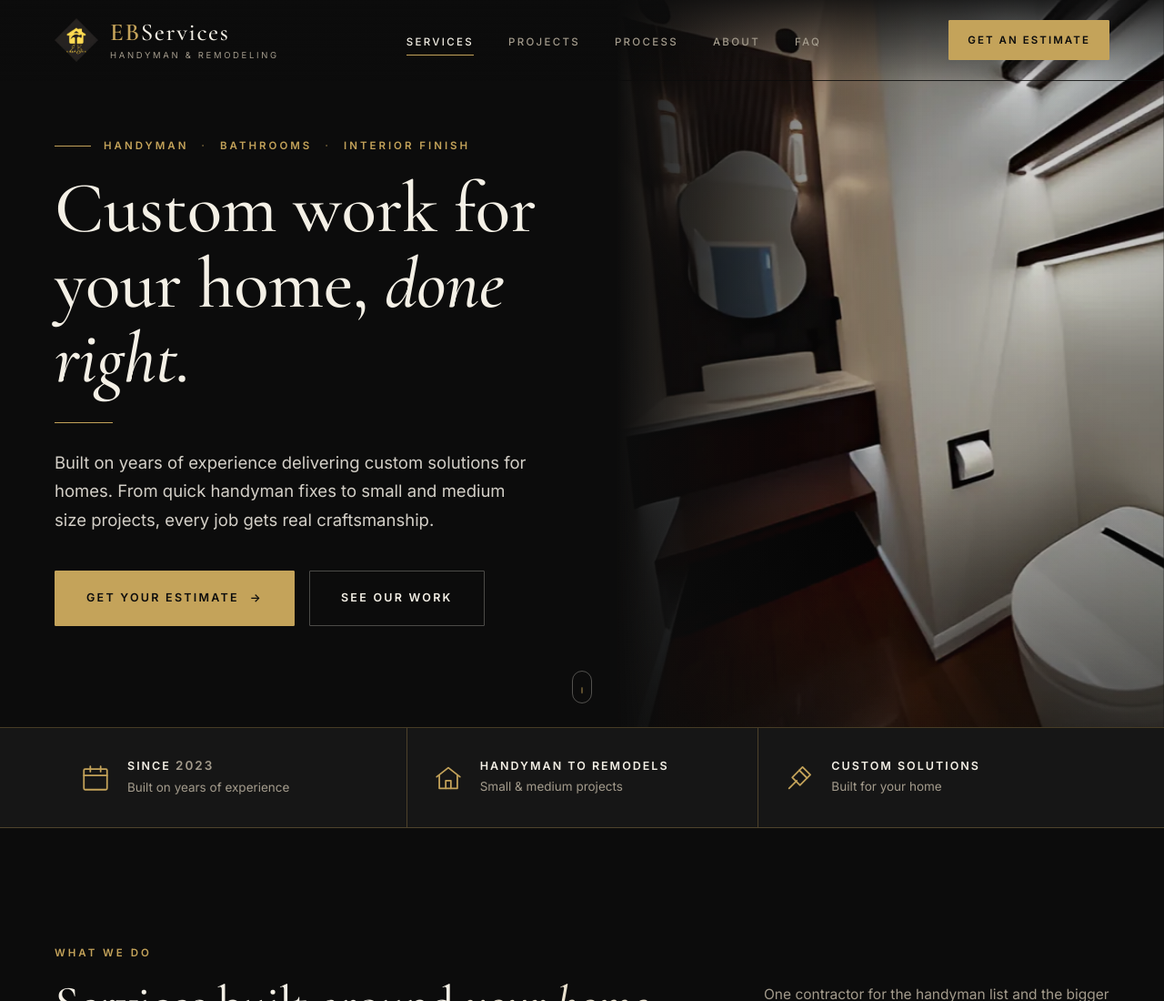
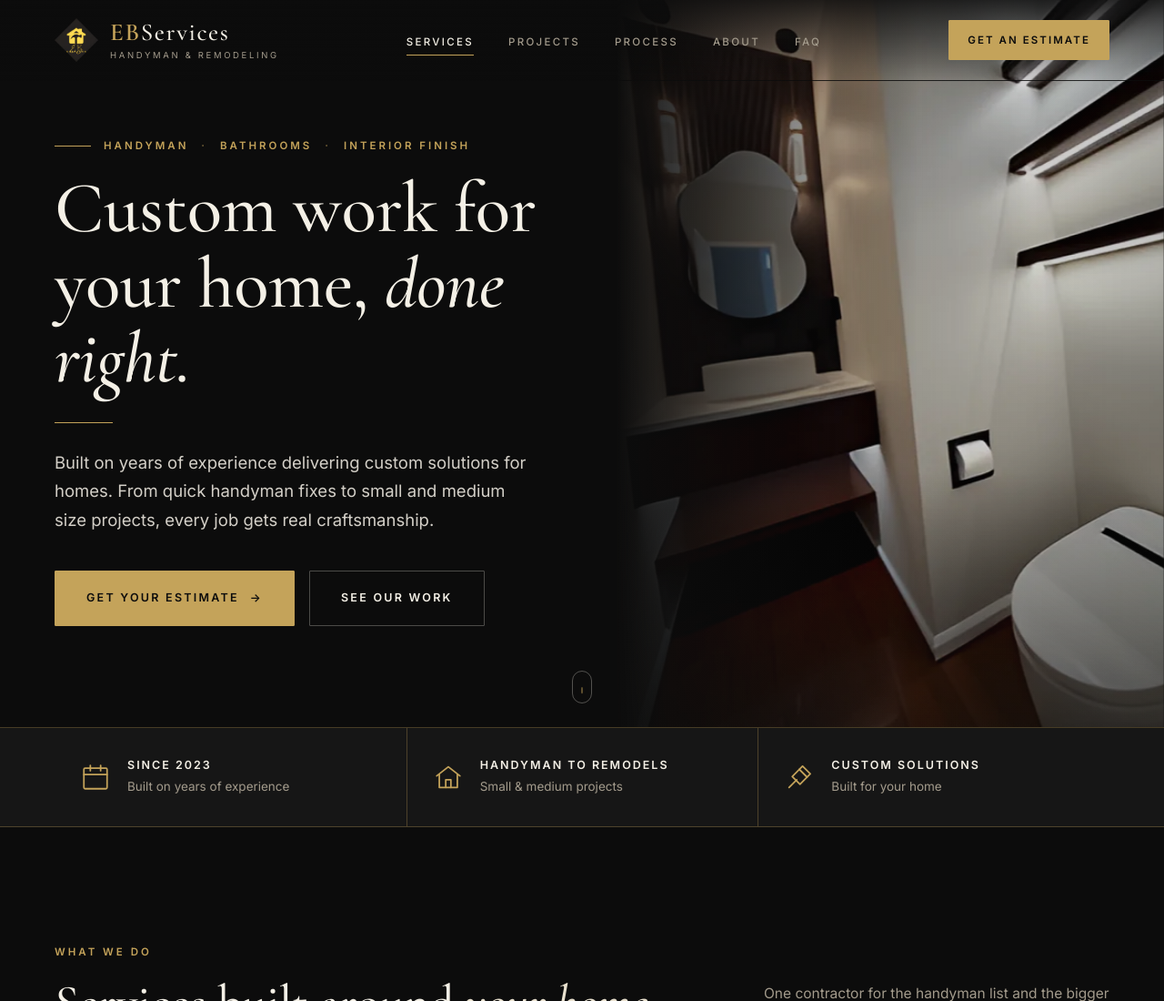
Before and after one commit to BryanRalston/ebservices4u-site, a plain HTML site: page index.html in a window 1280 px wide. Shown: the top 1100 px of the page at 91% size. Drawn offline with Linux system fonts and the light colour scheme.

Commit message:
Trust bar year styling

```diff
--- a/css/style.css
+++ b/css/style.css
@@ -119,6 +119,7 @@ h2 em{color:#E9E1CF}
 .trust-item svg{width:34px;height:34px;flex:none;fill:none;stroke:var(--brass);stroke-width:1.25;stroke-linecap:round;stroke-linejoin:round}
 .trust-item strong{display:block;font-size:12.5px;font-weight:600;letter-spacing:.16em;text-transform:uppercase;line-height:1.4}
 .trust-item span{font-size:13.5px;color:var(--muted)}
+.trust-item strong span{font-size:inherit;color:inherit}
 
 /* ---------- Sections ---------- */
 .section{padding:clamp(80px,10vw,136px) 0}
```
